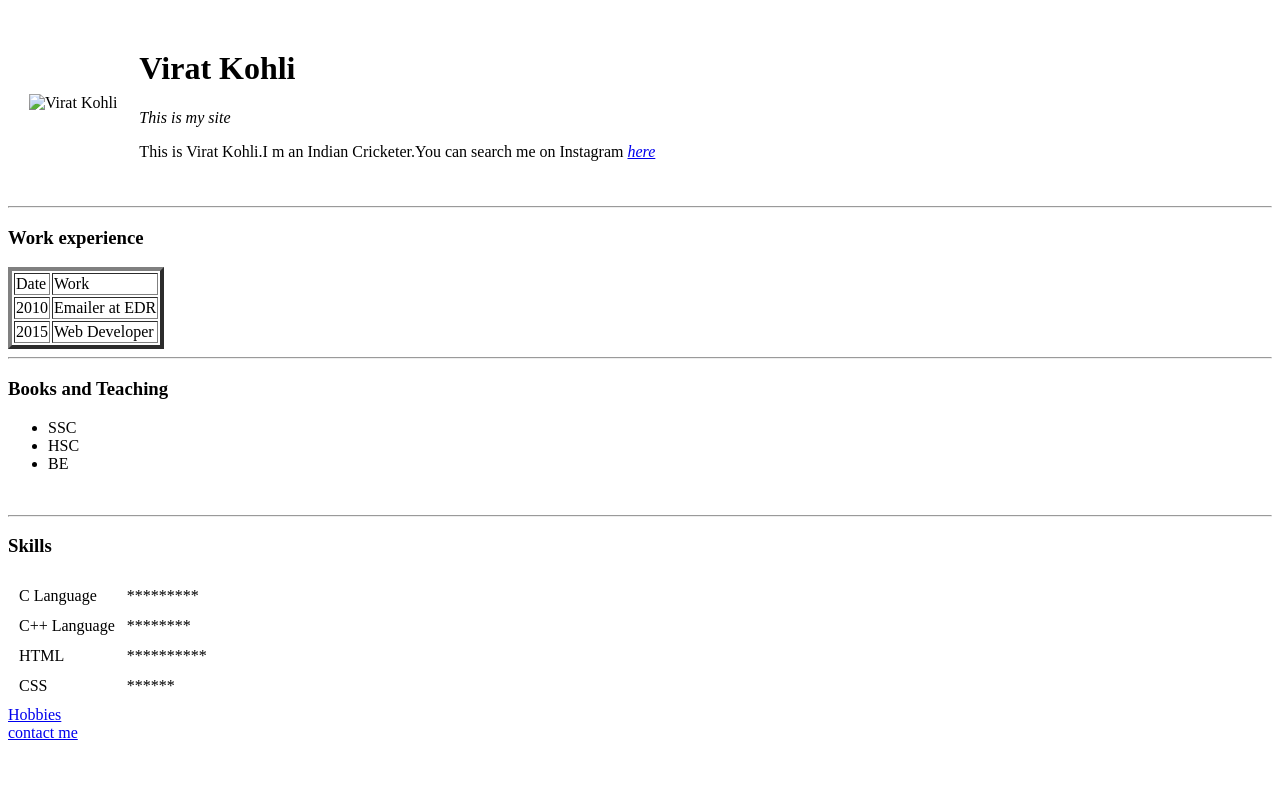
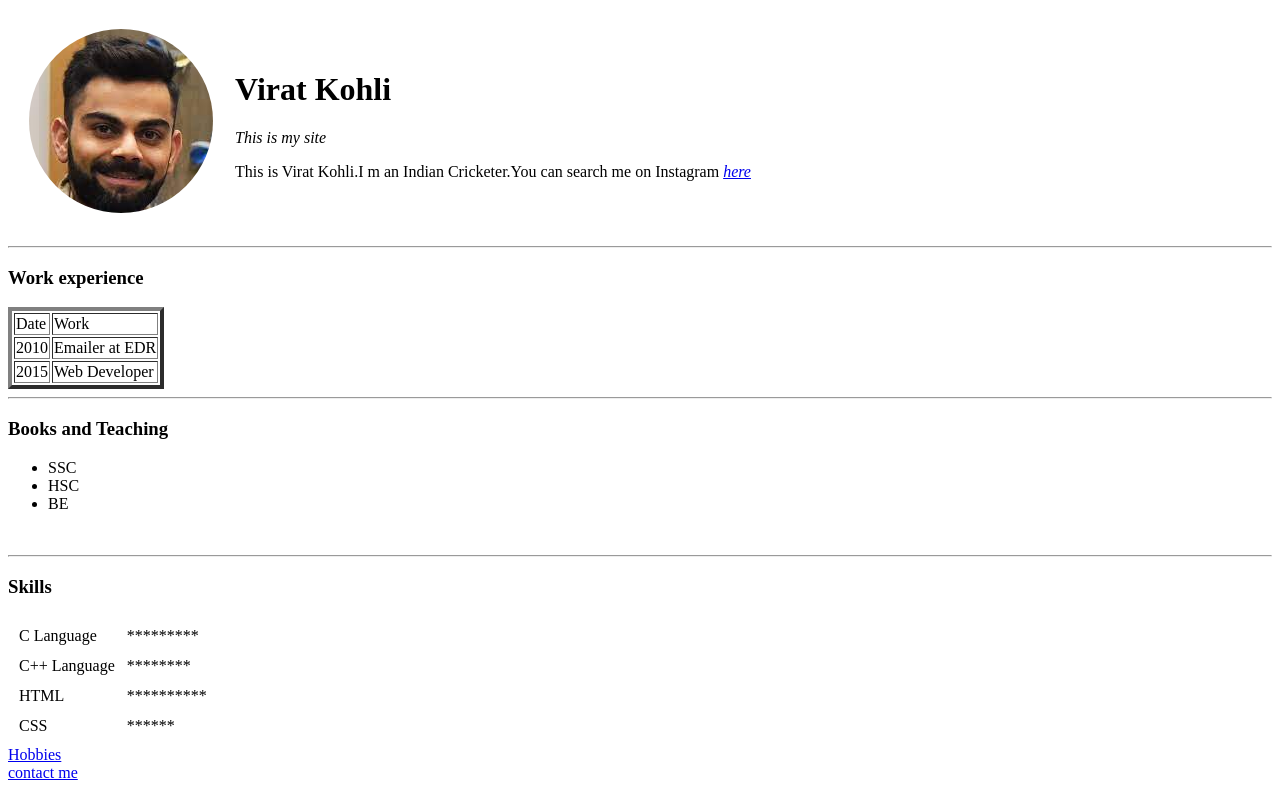
Before and after one commit to Piyushtiwaskar/CV, a plain HTML site: page index.html in a window 1280 px wide. Drawn offline with Linux system fonts and the light colour scheme.

Commit message:
Update index.html

```diff
--- a/index.html
+++ b/index.html
@@ -9,7 +9,7 @@
 <body>
   <table cellspacing="20">
     <tr>
-      <td><img src="images/vk-modified.png" alt="Virat Kohli"></td>
+      <td><img src="vk-modified.png" alt="Virat Kohli"></td>
       <td>
         <h1>Virat Kohli</h1>
         <p><i>This is my site</i></p>
```
